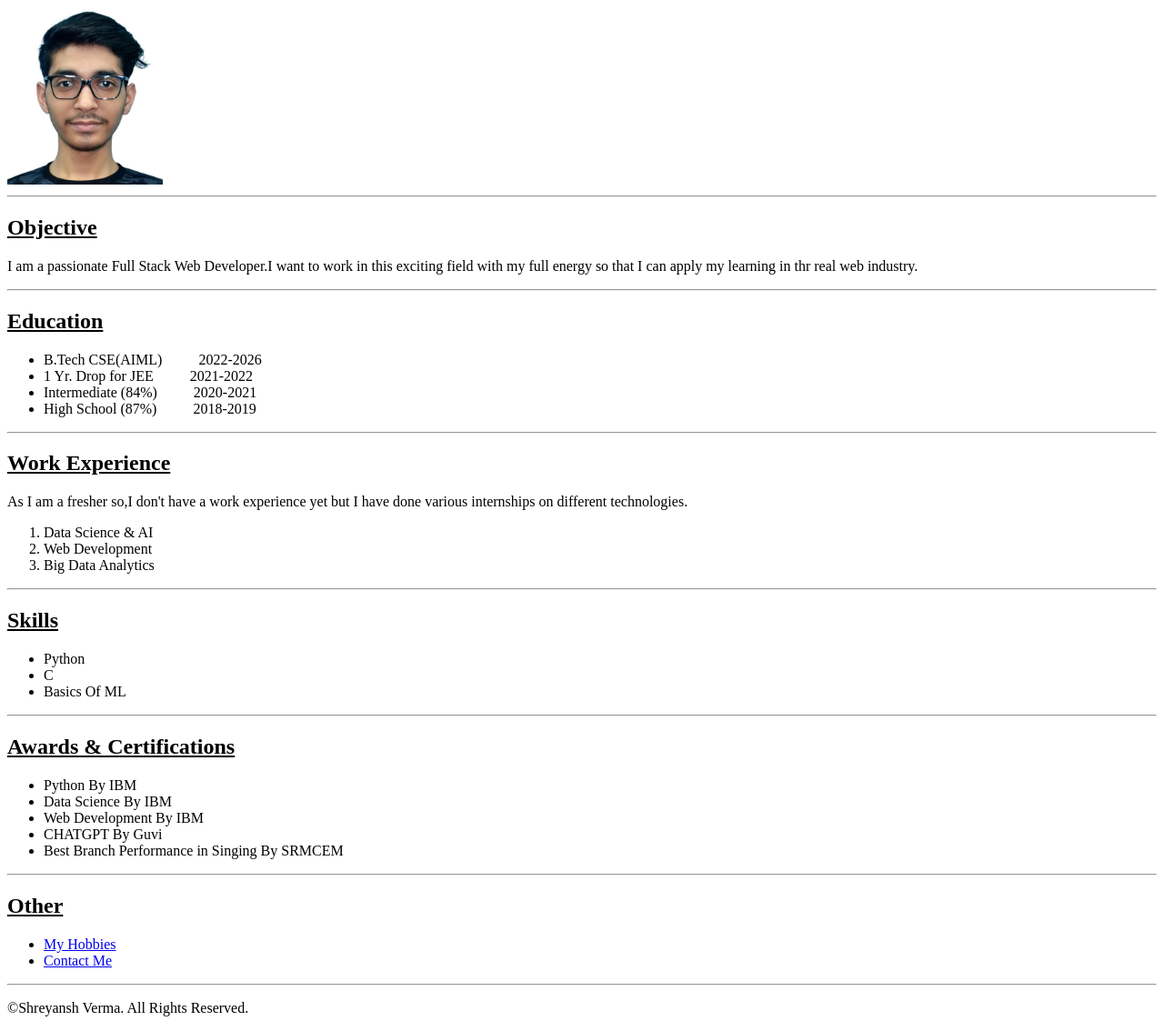
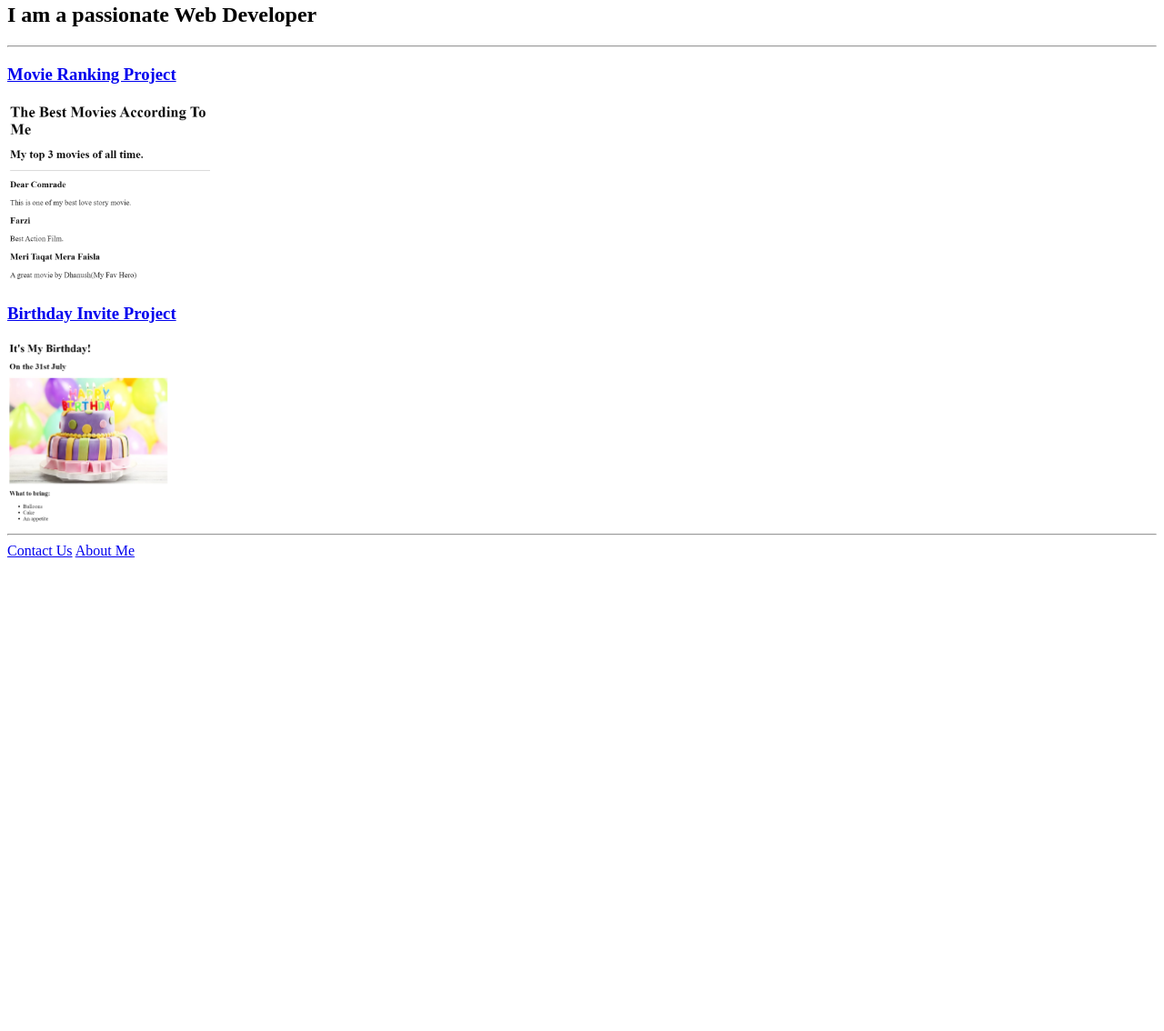
Before and after one commit to ShreyanshVerma777/html-portfolio, a plain HTML site: page index.html in a window 1280 px wide. Shown: the part 77-1211 px from the top of the page at 91% size. After the commit the page ends 800 px from the top, so only its background shows below. Drawn offline with Linux system fonts and the light colour scheme.

Commit message:
Update index.html

```diff
--- a/index.html
+++ b/index.html
@@ -2,57 +2,19 @@
  <html lang="en">
  <head>
     <meta charset="UTF-8">
-    <title>My Resume</title>
+    <title>Shreyansh's Portfolio</title>
  </head>
  <body>
-    <h1><b><u>Shreyansh Verma</u></b></h1>
-    <img src="./MYIMG.jpg" alt="My Image" height="200" />
+    <h1>Shreyansh's Portfolio</h1>
+    <h2>I am a passionate Web Developer</h2>
     <hr />
-    <h2><u>Objective</u></h2>
-    <p>I am a passionate Full Stack Web Developer.I want to work in this exciting field with my full energy so that I can apply my learning in thr real web industry. </p>
+    <h3><a href="./public/movierankproject.html">Movie Ranking Project</a></h3>
+    <img src="./assets/images/Screenshot 2024-10-11 222511.png" alt="movie ranks" height="200" />
+
+    <h3><a href="./public/birthinvite.html">Birthday Invite Project</a></h3>
+    <img src="./assets/images/Screenshot 2024-10-11 223926.png" alt="birthinvite" height="200" />
     <hr />
-    <h2><u>Education</u></h2>
-    <ul>
-        <li>B.Tech CSE(AIML)       &nbsp; &nbsp;&nbsp;&nbsp;&nbsp;&nbsp;&nbsp;&nbsp;2022-2026</li>
-        <li>1 Yr. Drop for JEE     &nbsp; &nbsp;&nbsp;&nbsp;&nbsp;&nbsp;&nbsp;&nbsp;2021-2022</li>
-        <li>Intermediate (84%)     &nbsp; &nbsp;&nbsp;&nbsp;&nbsp;&nbsp;&nbsp;&nbsp;2020-2021</li>
-        <li>High School (87%)      &nbsp; &nbsp;&nbsp;&nbsp;&nbsp;&nbsp;&nbsp;&nbsp;2018-2019</li>
-    </ul>
-    <hr />
-    <h2><u>Work Experience</u></h2>
-    <p>As I am a fresher so,I don't have a work experience yet but I have done various internships on different technologies. </p>
-    <ol>
-        <li>Data Science & AI</li>
-        <li>Web Development</li>
-        <li>Big Data Analytics</li>
-    </ol>
-    <hr />
-    <h2><u>Skills</u></h2>
-    <ul>
-        <li>Python</li>
-        <li>C</li>
-        <li>Basics Of ML</li>
-    </ul>
-    <hr />
-    <h2><u>Awards & Certifications</u></h2>
-    <ul>
-        <li>Python By IBM</li>
-        <li>Data Science By IBM</li>
-        <li>Web Development By IBM</li>
-        <li>CHATGPT By Guvi</li>
-        <li>Best Branch Performance in Singing By SRMCEM</li>
-    </ul>
-    <hr />
-    <h2><u>Other</u></h2>
-    <ul>
-        <li><a href="./hobbies.html">My Hobbies</a></li>
-        <li><a href="./contact.html">Contact Me</a></li>
-    </ul>
-    <hr />
-    <footer><p> ©Shreyansh Verma. All Rights Reserved.</p></footer>
-
-
-
+    <a href="./public/contact.html">Contact Us</a>   <a href="./public/about.html">About Me</a>
 
  </body>
  </html>
```
Lines whose indentation alone changed are shown as unchanged.
